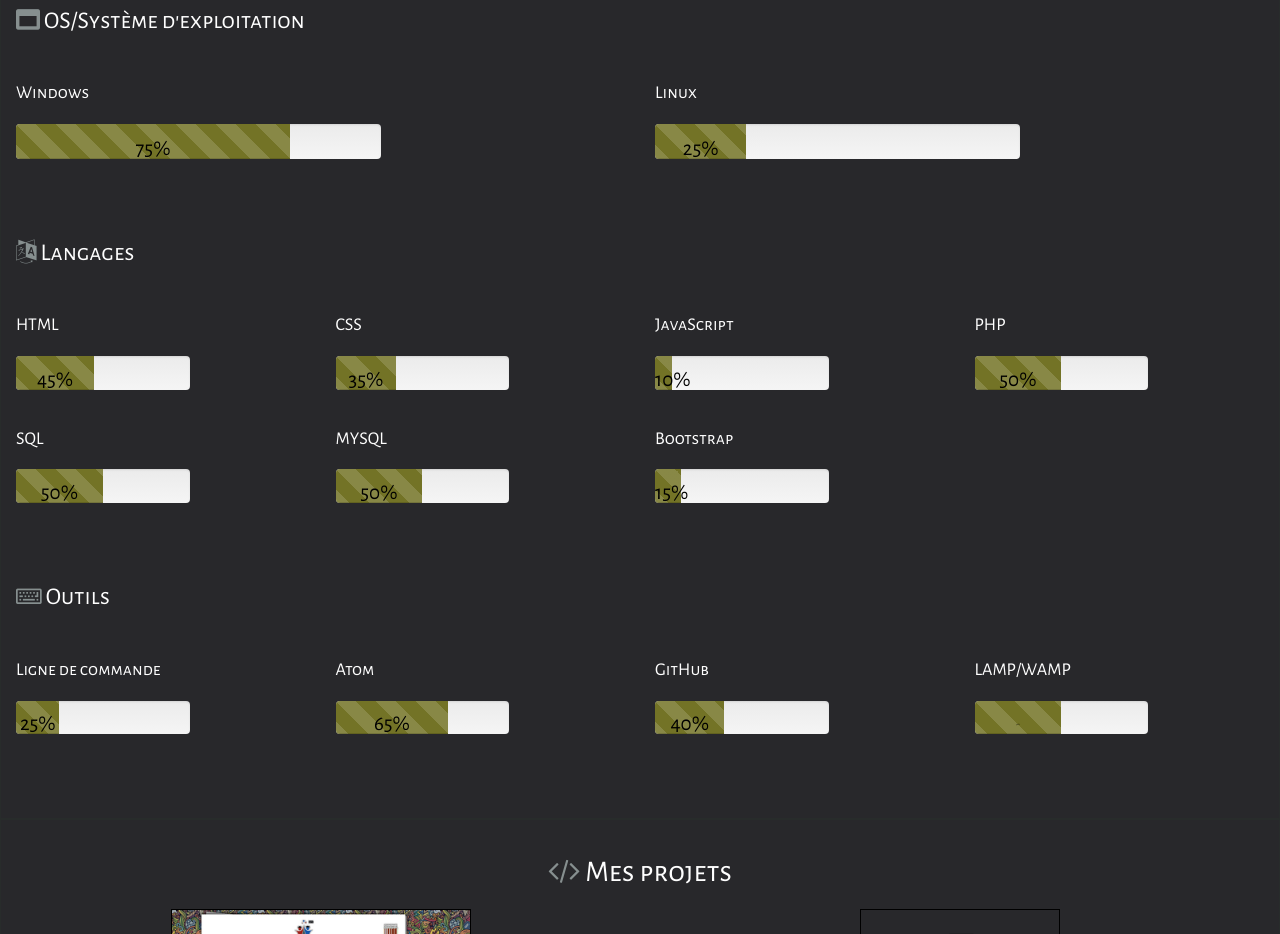
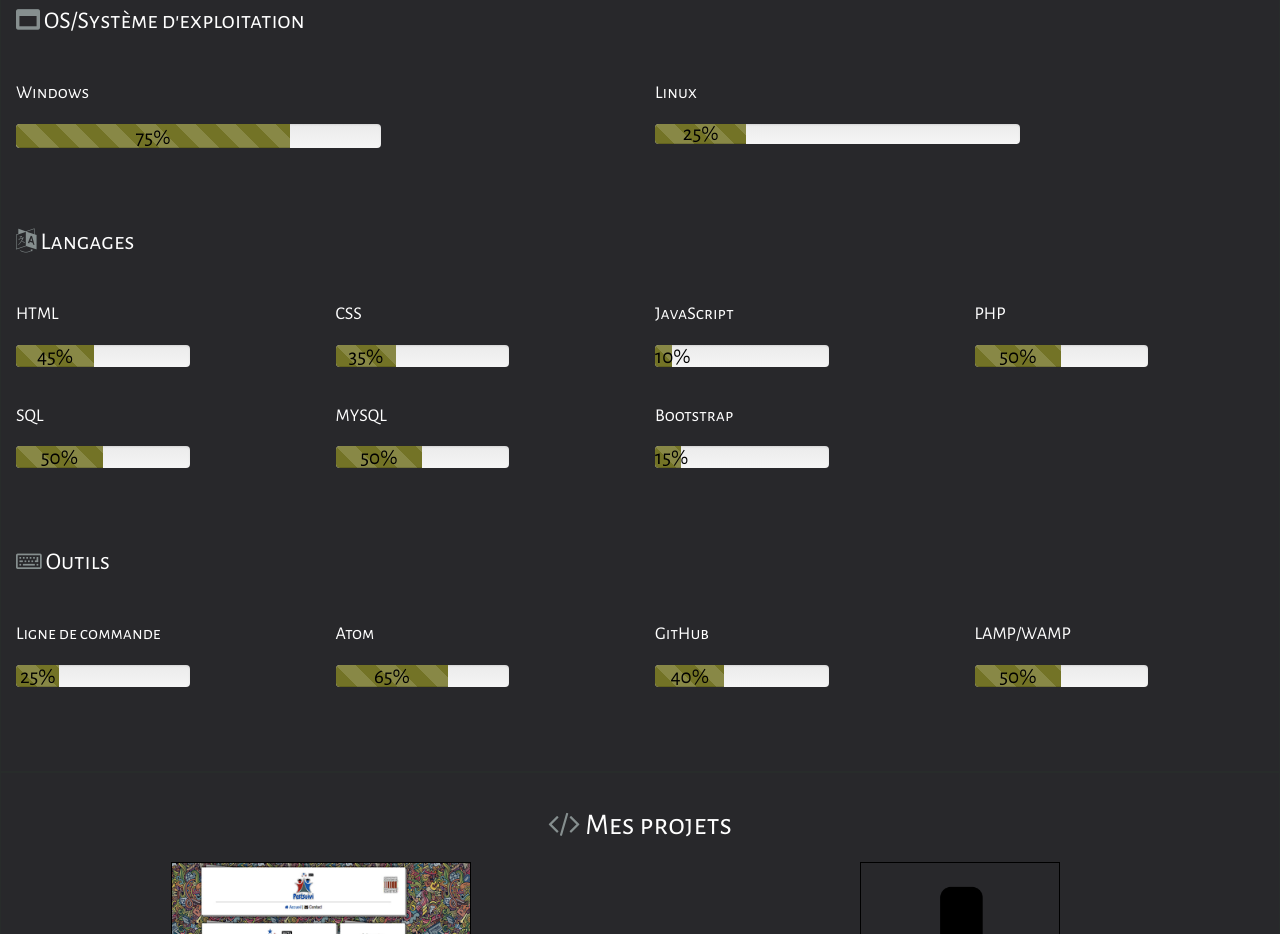
Before and after one commit to AndreVictor60/AndreVictor60.github.io, a plain HTML site: page index.html in a window 1280 px wide. Shown: the part 1760-2694 px from the top of the page. Drawn offline with nearby package versions, Linux system fonts and the light colour scheme.

Commit message:
Modification style progress

```diff
--- a/index.html
+++ b/index.html
@@ -152,7 +152,7 @@
           <div class="col-md-6">
             <h4>Windows</h4>
             <div class="progress">
-              <div class="progress-bar progress-bar-success progress-bar-striped" role="progressbar" aria-valuenow="75" aria-valuemin="0" aria-valuemax="100" style="width:75%; height:100%; font-size: 150%; padding-top: 4%; background-color: rgb(115,115,38); color:black;">
+              <div class="progress-bar progress-bar-success progress-bar-striped" role="progressbar" aria-valuenow="75" aria-valuemin="0" aria-valuemax="100" style="width:75%; height:100%; font-size: 150%; background-color: rgb(115,115,38); color:black; padding-top: 1%">
                 75%
               </div>
             </div>
@@ -160,7 +160,7 @@
             <div class="col-md-6">
               <h4>Linux</h4>
               <div class="progress">
-                <div class="progress-bar progress-bar-success progress-bar-striped" role="progressbar" aria-valuenow="25" aria-valuemin="0" aria-valuemax="100" style="width:25%; height:100%; font-size: 150%; padding-top: 4%; background-color: rgb(115,115,38); color:black;">
+                <div class="progress-bar progress-bar-success progress-bar-striped" role="progressbar" aria-valuenow="25" aria-valuemin="0" aria-valuemax="100" style="width:25%; height:100%; font-size: 150%; background-color: rgb(115,115,38); color:black;">
                   25%
                 </div>
               </div>
@@ -173,7 +173,7 @@
           <div class="col-md-3">
             <h4>HTML</h4>
             <div class="progress">
-              <div class="progress-bar progress-bar-success progress-bar-striped" role="progressbar" aria-valuenow="45" aria-valuemin="0" aria-valuemax="100" style="width:45%; height:100%; font-size: 150%; padding-top: 8%; background-color: rgb(115,115,38); color:black;">
+              <div class="progress-bar progress-bar-success progress-bar-striped" role="progressbar" aria-valuenow="45" aria-valuemin="0" aria-valuemax="100" style="width:45%; height:100%; font-size: 150%; background-color: rgb(115,115,38); color:black; padding-top: 1%;">
                 45%
               </div>
             </div>
@@ -181,7 +181,7 @@
             <div class="col-md-3">
               <h4>CSS</h4>
               <div class="progress">
-                <div class="progress-bar progress-bar-success progress-bar-striped" role="progressbar" aria-valuenow="35" aria-valuemin="0" aria-valuemax="100" style="width:35%; height:100%; font-size: 150%; padding-top: 8%; background-color: rgb(115,115,38); color:black;">
+                <div class="progress-bar progress-bar-success progress-bar-striped" role="progressbar" aria-valuenow="35" aria-valuemin="0" aria-valuemax="100" style="width:35%; height:100%; font-size: 150%; background-color: rgb(115,115,38); color:black; padding-top: 1%;">
                   35%
                 </div>
               </div>
@@ -190,7 +190,7 @@
             <div class="col-md-3">
               <h4>JavaScript</h4>
               <div class="progress">
-                <div class="progress-bar progress-bar-success progress-bar-striped" role="progressbar" aria-valuenow="5" aria-valuemin="0" aria-valuemax="100" style="width:10%; height:100%; font-size: 150%; padding-top: 8%; background-color: rgb(115,115,38); color:black;">
+                <div class="progress-bar progress-bar-success progress-bar-striped" role="progressbar" aria-valuenow="5" aria-valuemin="0" aria-valuemax="100" style="width:10%; height:100%; font-size: 150%; background-color: rgb(115,115,38); color:black; padding-top: 1%;">
                   10%
                 </div>
               </div>
@@ -198,7 +198,7 @@
               <div class="col-md-3">
                 <h4>PHP</h4>
                 <div class="progress">
-                  <div class="progress-bar progress-bar-success progress-bar-striped" role="progressbar" aria-valuenow="50" aria-valuemin="0" aria-valuemax="100" style="width:50%; height:100%; font-size: 150%; padding-top: 8% ; background-color: rgb(115,115,38); color:black;">
+                  <div class="progress-bar progress-bar-success progress-bar-striped" role="progressbar" aria-valuenow="50" aria-valuemin="0" aria-valuemax="100" style="width:50%; height:100%; font-size: 150%; background-color: rgb(115,115,38); color:black; padding-top: 1%;">
                     50%
                   </div>
                 </div>
@@ -208,7 +208,7 @@
               <div class="col-md-3">
                 <h4>SQL</h4>
                 <div class="progress">
-                  <div class="progress-bar progress-bar-success progress-bar-striped" role="progressbar" aria-valuenow="50" aria-valuemin="0" aria-valuemax="100" style="width:50%; height:100%; font-size: 150%; padding-top: 8%; background-color: rgb(115,115,38); color:black;">
+                  <div class="progress-bar progress-bar-success progress-bar-striped" role="progressbar" aria-valuenow="50" aria-valuemin="0" aria-valuemax="100" style="width:50%; height:100%; font-size: 150%; background-color: rgb(115,115,38); color:black; padding-top: 1%;">
                     50%
                   </div>
                 </div>
@@ -216,7 +216,7 @@
             <div class="col-md-3">
               <h4>MYSQL</h4>
               <div class="progress">
-                <div class="progress-bar progress-bar-success progress-bar-striped" role="progressbar" aria-valuenow="50" aria-valuemin="0" aria-valuemax="100" style="width:50%; height:100%; font-size: 150%; padding-top: 8%; background-color: rgb(115,115,38); color:black;">
+                <div class="progress-bar progress-bar-success progress-bar-striped" role="progressbar" aria-valuenow="50" aria-valuemin="0" aria-valuemax="100" style="width:50%; height:100%; font-size: 150%; background-color: rgb(115,115,38); color:black; padding-top: 1%;">
                   50%
                 </div>
               </div>
@@ -224,7 +224,7 @@
             <div class="col-md-3">
               <h4>Bootstrap</h4>
               <div class="progress">
-                <div class="progress-bar progress-bar-success progress-bar-striped" role="progressbar" aria-valuenow="15" aria-valuemin="0" aria-valuemax="100" style="width:15%; height:100%; font-size: 150%; padding-top: 8%; background-color: rgb(115,115,38); color:black;; background-color: rgb(115,115,38)">
+                <div class="progress-bar progress-bar-success progress-bar-striped" role="progressbar" aria-valuenow="15" aria-valuemin="0" aria-valuemax="100" style="width:15%; height:100%; font-size: 150%; background-color: rgb(115,115,38); color:black; padding-top: 1%;; background-color: rgb(115,115,38)">
                   15%
                 </div>
               </div>
@@ -237,7 +237,7 @@
           <div class="col-md-3">
             <h4>Ligne de commande</h4>
             <div class="progress">
-              <div class="progress-bar progress-bar-success progress-bar-striped" role="progressbar" aria-valuenow="25" aria-valuemin="0" aria-valuemax="100" style="width:25%; height:100%; font-size: 150%; padding-top: 8%; background-color: rgb(115,115,38); color:black;">
+              <div class="progress-bar progress-bar-success progress-bar-striped" role="progressbar" aria-valuenow="25" aria-valuemin="0" aria-valuemax="100" style="width:25%; height:100%; font-size: 150%; background-color: rgb(115,115,38); color:black; padding-top: 1%;">
                 25%
               </div>
             </div>
@@ -245,7 +245,7 @@
           <div class="col-md-3">
             <h4>Atom</h4>
             <div class="progress">
-              <div class="progress-bar progress-bar-success progress-bar-striped" role="progressbar" aria-valuenow="65" aria-valuemin="0" aria-valuemax="100" style="width:65%; height:100%; font-size: 150%; padding-top: 8%; background-color: rgb(115,115,38); color:black;">
+              <div class="progress-bar progress-bar-success progress-bar-striped" role="progressbar" aria-valuenow="65" aria-valuemin="0" aria-valuemax="100" style="width:65%; height:100%; font-size: 150%; background-color: rgb(115,115,38); color:black; padding-top: 1%;">
                 65%
               </div>
             </div>
@@ -253,7 +253,7 @@
         <div class="col-md-3">
           <h4>GitHub</h4>
           <div class="progress">
-            <div class="progress-bar progress-bar-success progress-bar-striped" role="progressbar" aria-valuenow="40" aria-valuemin="0" aria-valuemax="100" style="width:40%; height:100%; font-size: 150%; padding-top: 8%; background-color: rgb(115,115,38); color:black;">
+            <div class="progress-bar progress-bar-success progress-bar-striped" role="progressbar" aria-valuenow="40" aria-valuemin="0" aria-valuemax="100" style="width:40%; height:100%; font-size: 150%; background-color: rgb(115,115,38); color:black; padding-top: 1%;">
               40%
             </div>
           </div>
@@ -261,7 +261,7 @@
         <div class="col-md-3">
           <h4>LAMP/WAMP</h4>
           <div class="progress">
-            <div class="progress-bar progress-bar-success progress-bar-striped" role="progressbar" aria-valuenow="50" aria-valuemin="0" aria-valuemax="100" style="width:50%; height:100%; font-size: 15%; padding-top: 8%; background-color: rgb(115,115,38); color:black;">
+            <div class="progress-bar progress-bar-success progress-bar-striped" role="progressbar" aria-valuenow="50" aria-valuemin="0" aria-valuemax="100" style="width:50%; height:100%; font-size: 150%; background-color: rgb(115,115,38); color:black; padding-top: 1%;">
               50%
             </div>
           </div>
```
